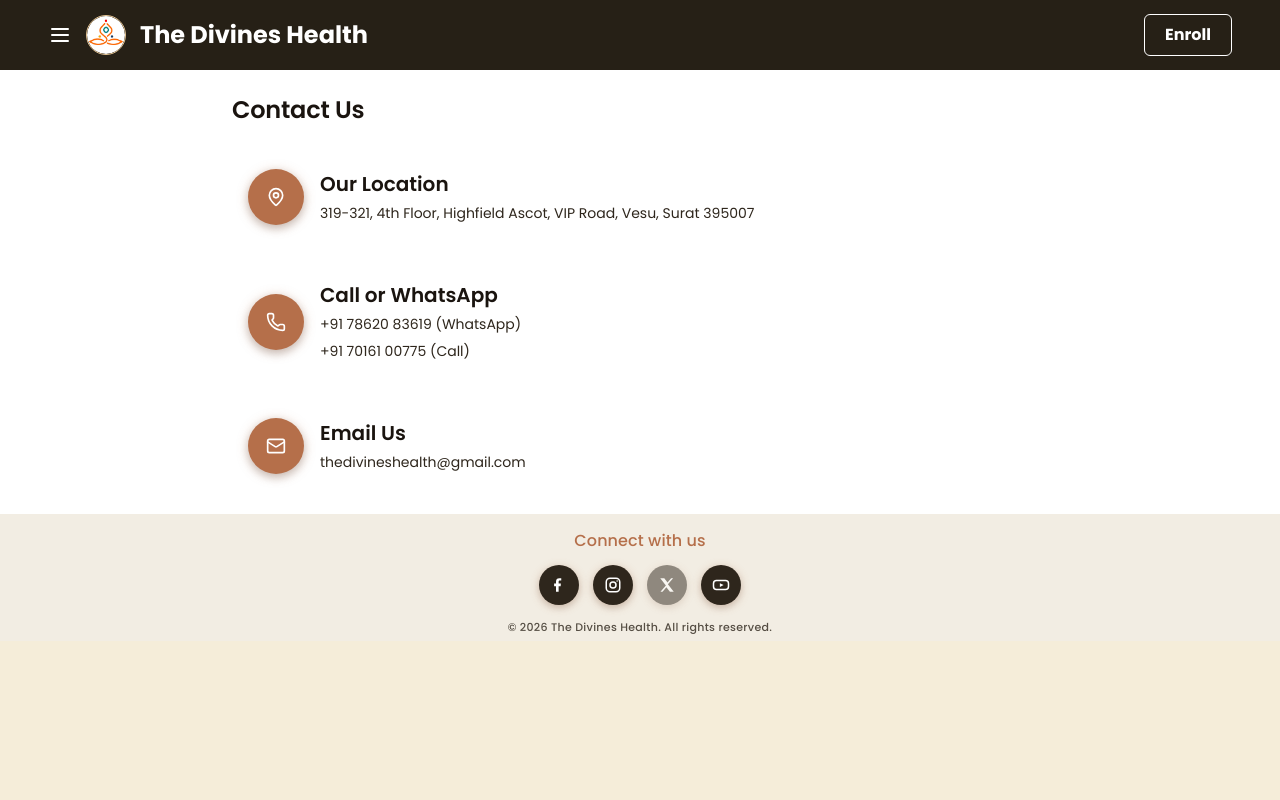
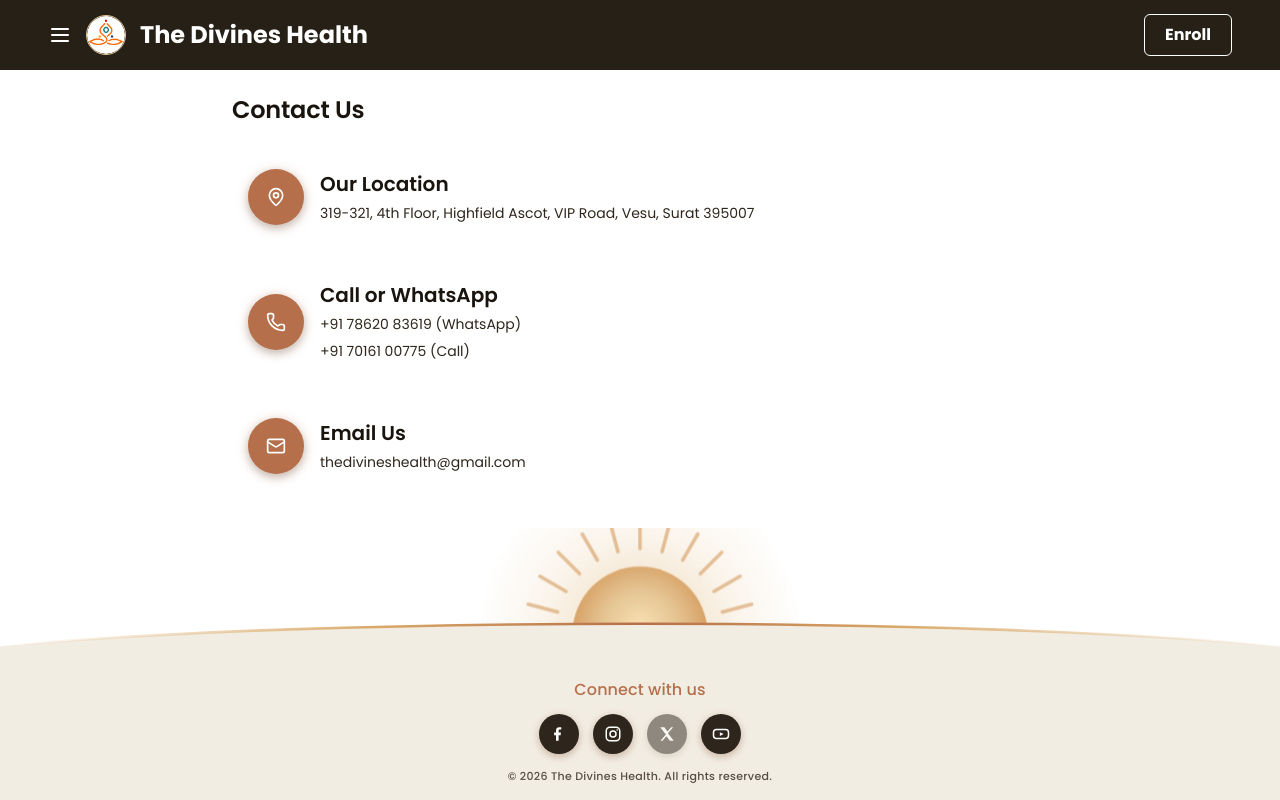
Before and after one commit to ladkrishnaronak/divines-wellness, a Next.js app: page /contact in a window 1280 px wide. Built offline with nearby package versions, Linux system fonts and the light colour scheme.

Commit message:
Pillar cards match Figma; rising-sun footer pinned to bottom on Contact

```diff
--- a/src/app/contact/page.tsx
+++ b/src/app/contact/page.tsx
@@ -85,7 +85,7 @@ const socials = [
 
 export default function ContactPage() {
   return (
-    <div className="flex w-full flex-col items-center bg-white">
+    <div className="flex w-full flex-1 flex-col items-center bg-white">
       {/* Title — Figma node 797:906: H2 (Poppins SemiBold 24px, tracking -0.2px).
           The design has no subtitle under the title, so none is shown here. */}
       <div className="flex w-full max-w-2xl flex-col items-start pb-2 pt-6 px-6 md:max-w-3xl md:px-10 lg:max-w-4xl">
@@ -124,8 +124,66 @@ export default function ContactPage() {
         })}
       </div>
 
-      {/* Bottom: socials + copyright — Figma node 797:931 ("bottom-container") */}
-      <div className="flex w-full flex-col items-center gap-[15px] bg-[#f2ede3] pb-1.5 pt-[15px]">
+      {/* Rising-sun footer: a warm sun lifts over a soft horizon, which becomes
+          the cream footer. Pinned to the bottom of the screen via mt-auto. */}
+      <footer className="relative mt-auto w-full">
+        <svg
+          viewBox="0 0 1440 200"
+          preserveAspectRatio="xMidYMax slice"
+          className="block h-[120px] w-full sm:h-[150px] lg:h-[170px]"
+          aria-hidden="true"
+        >
+          <defs>
+            <radialGradient id="sunDisc" cx="50%" cy="45%" r="55%">
+              <stop offset="0%" stopColor="#f9e2b4" />
+              <stop offset="50%" stopColor="#e6c594" />
+              <stop offset="100%" stopColor="#d49a5c" />
+            </radialGradient>
+            <radialGradient id="sunHalo" cx="50%" cy="50%" r="50%">
+              <stop offset="0%" stopColor="#e6c594" stopOpacity="0.9" />
+              <stop offset="60%" stopColor="#e6c594" stopOpacity="0.25" />
+              <stop offset="100%" stopColor="#e6c594" stopOpacity="0" />
+            </radialGradient>
+            <linearGradient id="horizonEdge" x1="0" y1="0" x2="1" y2="0">
+              <stop offset="0%" stopColor="#e6c594" stopOpacity="0" />
+              <stop offset="30%" stopColor="#d9a765" />
+              <stop offset="50%" stopColor="#b56f4a" />
+              <stop offset="70%" stopColor="#d9a765" />
+              <stop offset="100%" stopColor="#e6c594" stopOpacity="0" />
+            </linearGradient>
+          </defs>
+
+          {/* Sun: halo, rays and disc rise together on page load */}
+          <g className="sun-rise">
+            <circle className="sun-glow" cx="720" cy="128" r="185" fill="url(#sunHalo)" />
+            <g stroke="#d49a5c" strokeWidth="4" strokeLinecap="round" opacity="0.6">
+                <line x1="812.7" y1="103.2" x2="845.6" y2="94.4" />
+                <line x1="803.1" y1="80.0" x2="832.6" y2="63.0" />
+                <line x1="787.9" y1="60.1" x2="811.9" y2="36.1" />
+                <line x1="768.0" y1="44.9" x2="785.0" y2="15.4" />
+                <line x1="744.8" y1="35.3" x2="753.6" y2="2.4" />
+                <line x1="720.0" y1="32.0" x2="720.0" y2="-2.0" />
+                <line x1="695.2" y1="35.3" x2="686.4" y2="2.4" />
+                <line x1="672.0" y1="44.9" x2="655.0" y2="15.4" />
+                <line x1="652.1" y1="60.1" x2="628.1" y2="36.1" />
+                <line x1="636.9" y1="80.0" x2="607.4" y2="63.0" />
+                <line x1="627.3" y1="103.2" x2="594.4" y2="94.4" />
+            </g>
+            <circle cx="720" cy="128" r="76" fill="url(#sunDisc)" />
+          </g>
+
+          {/* Horizon: the footer's cream surface, with a sunlit edge */}
+          <path d="M0,200 L0,142 C 360,108 1080,108 1440,142 L1440,200 Z" fill="#f2ede3" />
+          <path
+            d="M0,142 C 360,108 1080,108 1440,142"
+            fill="none"
+            stroke="url(#horizonEdge)"
+            strokeWidth="3"
+          />
+        </svg>
+
+        {/* Socials + copyright, on the same cream as the horizon */}
+        <div className="relative -mt-5 flex w-full flex-col items-center gap-[15px] bg-[#f2ede3] px-6 pb-[max(16px,env(safe-area-inset-bottom))] pt-0">
           <div className="flex w-full flex-col items-center gap-3">
             <p className="text-base font-medium leading-[1.5] tracking-[0.1px] text-[#b56f4a]">
               Connect with us
@@ -160,6 +218,7 @@ export default function ContactPage() {
             © 2026 The Divines Health. All rights reserved.
           </p>
         </div>
+      </footer>
     </div>
   );
 }
--- a/src/app/globals.css
+++ b/src/app/globals.css
@@ -26,3 +26,11 @@
 body {
   font-family: var(--font-poppins), Arial, Helvetica, sans-serif;
 }
+
+
+/* Contact page rising-sun footer */
+@keyframes sunRise { from { transform: translateY(46px); opacity: 0.4; } to { transform: translateY(0); opacity: 1; } }
+@keyframes sunGlow { 0%, 100% { opacity: 0.55; } 50% { opacity: 0.9; } }
+.sun-rise { animation: sunRise 1.8s cubic-bezier(0.22, 1, 0.36, 1) both; }
+.sun-glow { animation: sunGlow 5s ease-in-out 1.8s infinite; }
+@media (prefers-reduced-motion: reduce) { .sun-rise, .sun-glow { animation: none; } }
--- a/src/components/ProgramJourney.tsx
+++ b/src/components/ProgramJourney.tsx
@@ -7,6 +7,7 @@ const pillars = [
     num: "01",
     title: "Foundation",
     tagline: "Identify triggers",
+    cardLine: "Identify triggers", // Figma Pillar Card (927:658) second line
     color: "#7a6a55",
     focus: "Comprehensive assessment & root-cause analysis",
     actions: [
@@ -26,6 +27,7 @@ const pillars = [
     num: "02",
     title: "Vitality",
     tagline: "Heal your gut, feed your cells",
+    cardLine: "Restore gut & energy", // Figma Pillar Card (927:658) second line
     color: "#8b6f47",
     focus: "Restore gut health & cellular energy",
     actions: [
@@ -45,6 +47,7 @@ const pillars = [
     num: "03",
     title: "Balance",
     tagline: "Align mind, body & hormones",
+    cardLine: "Regulate stress & hormones", // Figma Pillar Card (927:658) second line
     color: "#6b5a47",
     focus: "Regulate stress & hormonal rhythm",
     actions: [
@@ -64,6 +67,7 @@ const pillars = [
     num: "04",
     title: "Liberation",
     tagline: "Clear boundaries, sustain results",
+    cardLine: "Sustain long-term", // Figma Pillar Card (927:658) second line
     color: "#a0845a",
     focus: "Sustain long-term stability",
     actions: [
@@ -115,28 +119,23 @@ export default function ProgramJourney() {
           <button
             key={pillar.num}
             onClick={() => closeModal(pillar)}
-            className="group flex flex-col overflow-hidden rounded-2xl bg-white shadow-[0_4px_16px_rgba(0,0,0,0.1)] transition-all hover:shadow-[0_8px_24px_rgba(0,0,0,0.15)] hover:-translate-y-0.5"
+            className="group flex flex-col overflow-hidden rounded-[14px] bg-white text-left shadow-[0px_4px_16px_0px_rgba(0,0,0,0.1)] transition-all hover:-translate-y-0.5 hover:shadow-[0_8px_24px_rgba(0,0,0,0.15)]"
           >
-            <div className="relative h-[140px] w-full shrink-0">
+            {/* Photo + badge — Figma Pillar Card (927:658) */}
+            <div className="relative h-[140px] w-full shrink-0 overflow-hidden">
               <img
                 src={`/images/${pillar.file}`}
                 alt={pillar.title}
                 className="size-full object-cover"
               />
-              <div
-                className="absolute inset-0"
-                style={{
-                  background: `linear-gradient(to bottom, transparent 40%, ${pillar.color}cc)`,
-                }}
-              />
-              <span className="absolute bottom-2.5 left-2.5 bg-[#2d4a3e] px-2 py-1 text-[9px] font-bold uppercase text-white rounded-md">
+              <span className="absolute bottom-2.5 left-2.5 rounded-[6px] bg-[#2d4a3e] px-2 py-1 text-xs font-semibold leading-[1.4] tracking-[1.5px] text-white">
                 Pillar {pillar.num}
               </span>
             </div>
-            <div className="flex flex-col gap-1 px-3 pb-3.5 pt-3">
-              <h3 className="text-base font-bold text-[#3d3326]">{pillar.title}</h3>
-              <p className="text-xs italic text-[#7a5030]">{pillar.tagline}</p>
-              <p className="text-xs text-[#6a4010]">{pillar.tags}</p>
+            <div className="flex w-full flex-col items-start gap-1 px-3 pb-3.5 pt-3 text-[#2e261c]">
+              <h3 className="text-lg font-bold leading-6 tracking-[0.15px]">{pillar.title}</h3>
+              <p className="text-xs font-medium leading-4 tracking-[0.5px]">{pillar.cardLine}</p>
+              <p className="text-xs font-medium leading-4 tracking-[0.5px]">{pillar.tags}</p>
             </div>
           </button>
         ))}
```
Lines whose indentation alone changed are shown as unchanged.
